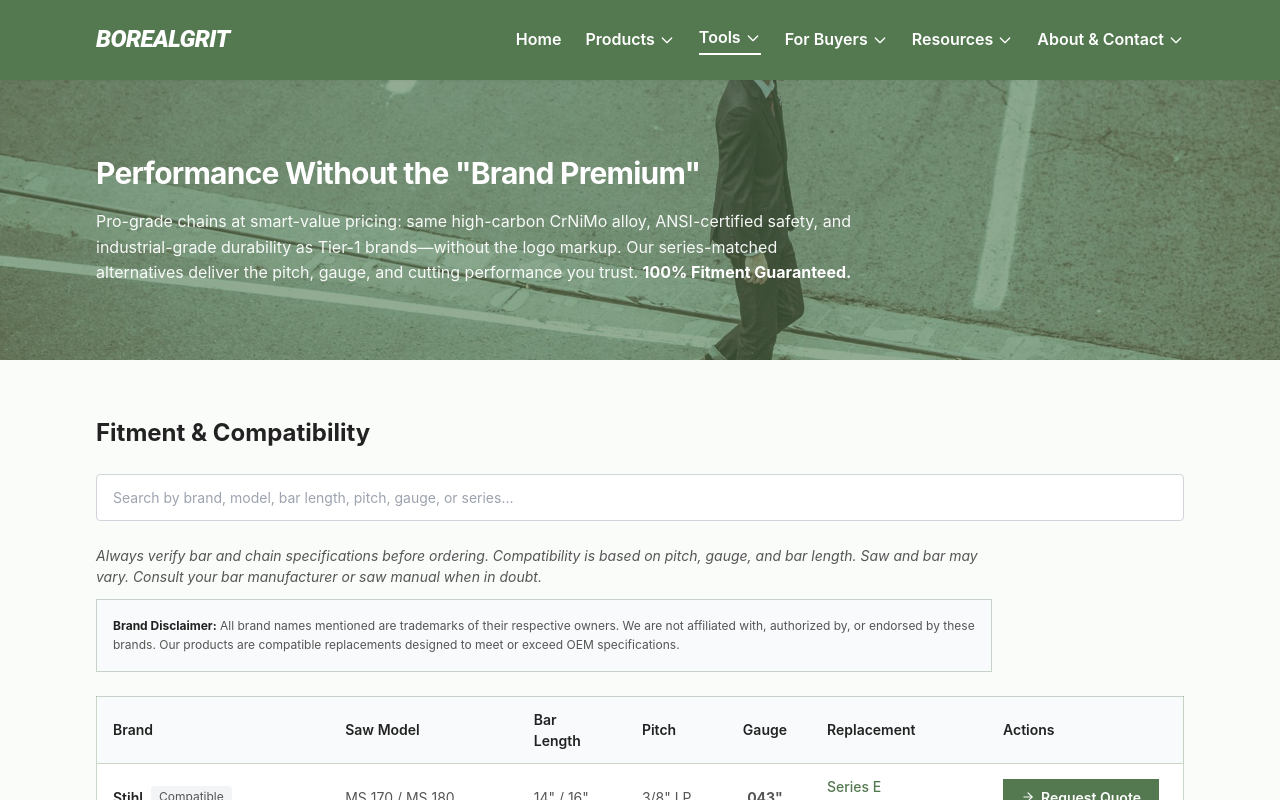
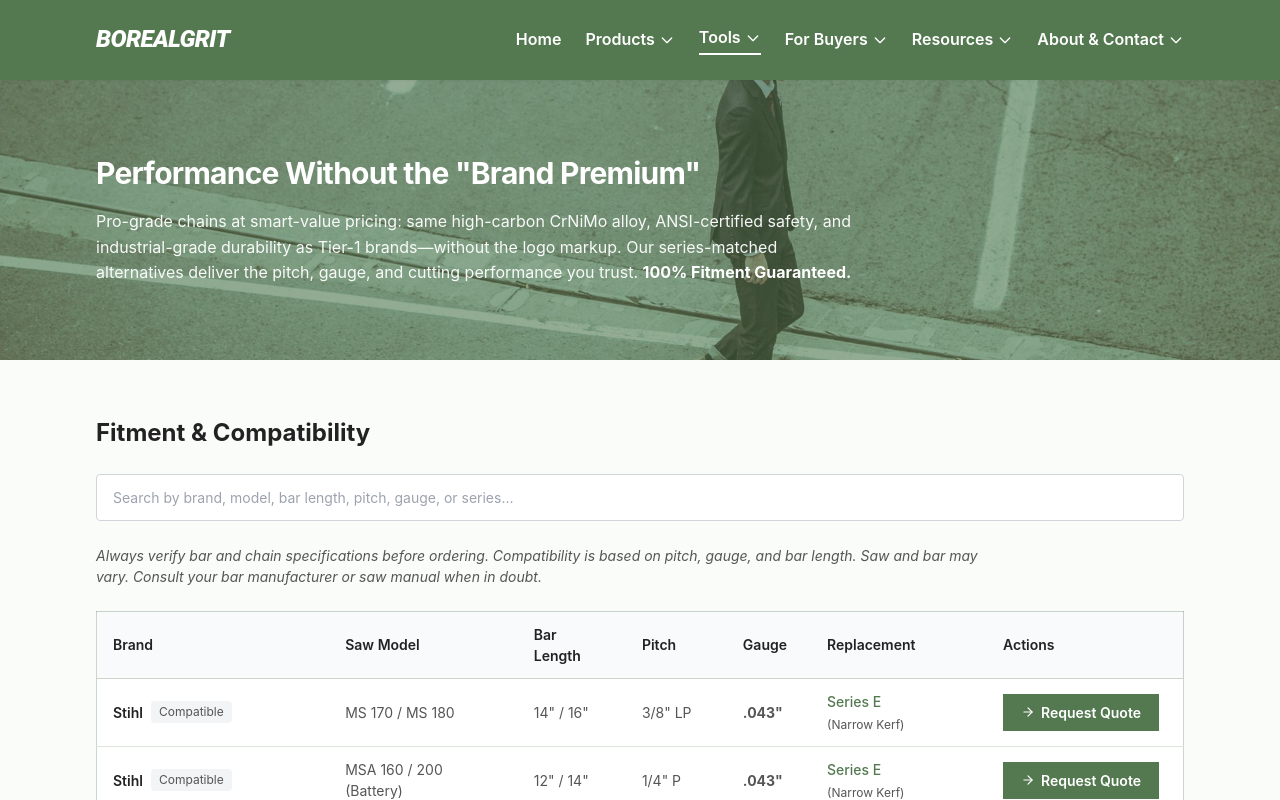
Before and after one commit to LoganOYoung/chainsaw-chain-supplier-borealgrit, a Next.js app: page /fitment-finder in a window 1280 px wide. Shown: the top 800 px of the page. Built offline with nearby package versions, Linux system fonts and the light colour scheme.

Commit message:
fitment: single Brand Disclaimer after Cross-Reference, remove duplicate

```diff
--- a/app/fitment-finder/page.tsx
+++ b/app/fitment-finder/page.tsx
@@ -174,15 +174,10 @@ export default function FitmentFinderPage() {
         </div>
 
         {/* Disclaimer */}
-        <div className="mb-6 space-y-3 max-w-4xl">
+        <div className="mb-6 max-w-4xl">
           <p className="text-sm text-text-body italic">
             Always verify bar and chain specifications before ordering. Compatibility is based on pitch, gauge, and bar length. Saw and bar may vary. Consult your bar manufacturer or saw manual when in doubt.
           </p>
-          <div className="bg-gray-50 border border-forest-brand/30 rounded-none p-4">
-            <p className="text-xs text-text-body leading-relaxed">
-              <strong className="text-text-main">Brand Disclaimer:</strong> All brand names mentioned are trademarks of their respective owners. We are not affiliated with, authorized by, or endorsed by these brands. Our products are compatible replacements designed to meet or exceed OEM specifications.
-            </p>
-          </div>
         </div>
 
         {/* Compatibility Table */}
@@ -364,14 +359,14 @@ export default function FitmentFinderPage() {
           <p className="text-sm text-text-body italic mt-4">
             Cross-reference data is provided for compatibility guidance. Always verify specifications with your bar and saw manufacturer before ordering.
           </p>
+        </section>
 
-          {/* Brand Disclaimer */}
-          <div className="mt-6 bg-gray-50 border border-forest-brand/30 rounded-none p-4">
-            <p className="text-xs text-text-body leading-relaxed">
-              <strong className="text-text-main">Brand Disclaimer:</strong> Oregon®, Stihl®, Husqvarna®, Milwaukee®, Makita®, DeWalt®, EGO Power+®, Echo®, Ryobi®, Greenworks Pro®, Craftsman®, and Poulan Pro® are trademarks of their respective owners. We are not affiliated with, authorized by, or endorsed by these brands. Our products are compatible replacements designed to meet or exceed OEM specifications.
-            </p>
-          </div>
-        </section>
+        {/* Brand Disclaimer — single placement for whole page */}
+        <div className="mb-8 max-w-4xl bg-gray-50 border border-forest-brand/30 rounded-none p-4 sm:p-5">
+          <p className="text-xs sm:text-sm text-text-body leading-relaxed">
+            <strong className="text-text-main">Brand Disclaimer:</strong> Oregon®, Stihl®, Husqvarna®, Milwaukee®, Makita®, DeWalt®, EGO Power+®, Echo®, Ryobi®, Greenworks Pro®, Craftsman®, and Poulan Pro® are trademarks of their respective owners. We are not affiliated with, authorized by, or endorsed by these brands. Our products are compatible replacements designed to meet or exceed OEM specifications.
+          </p>
+        </div>
 
         {/* Why Switch to Our Premium Alternatives - after tools */}
         <section className="mb-8 bg-gray-50 rounded-none p-4 sm:p-6 border border-forest-brand/30">
```
